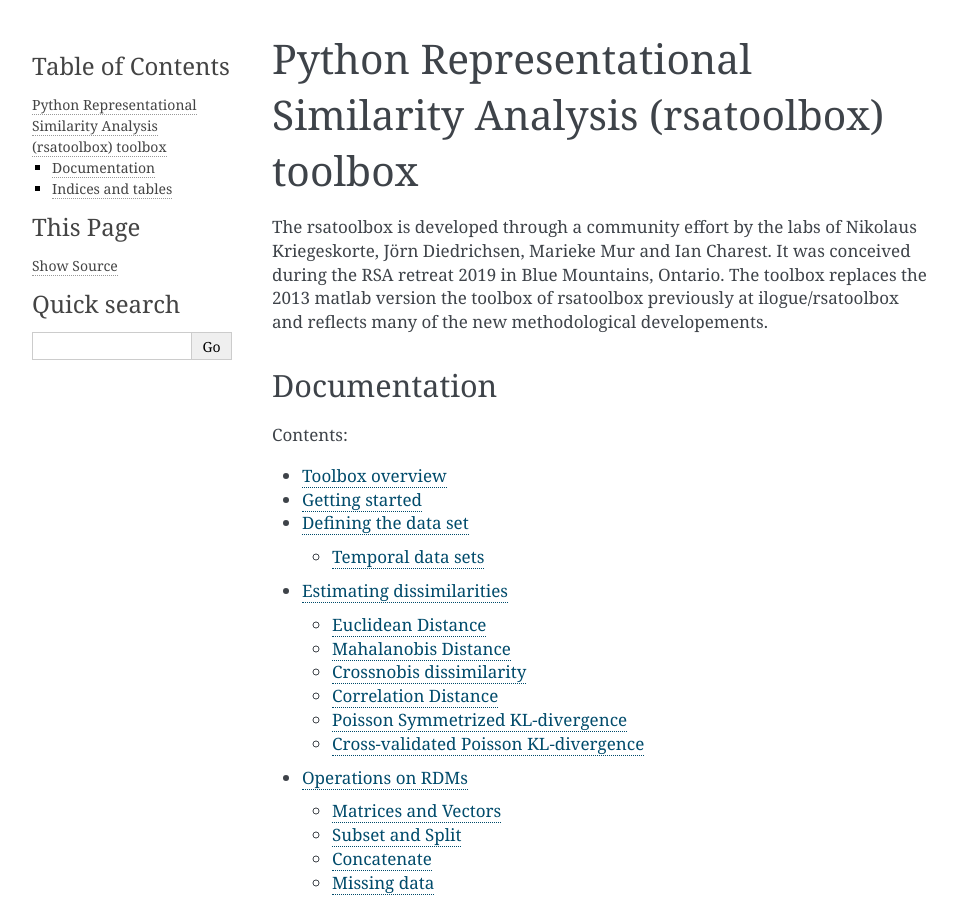
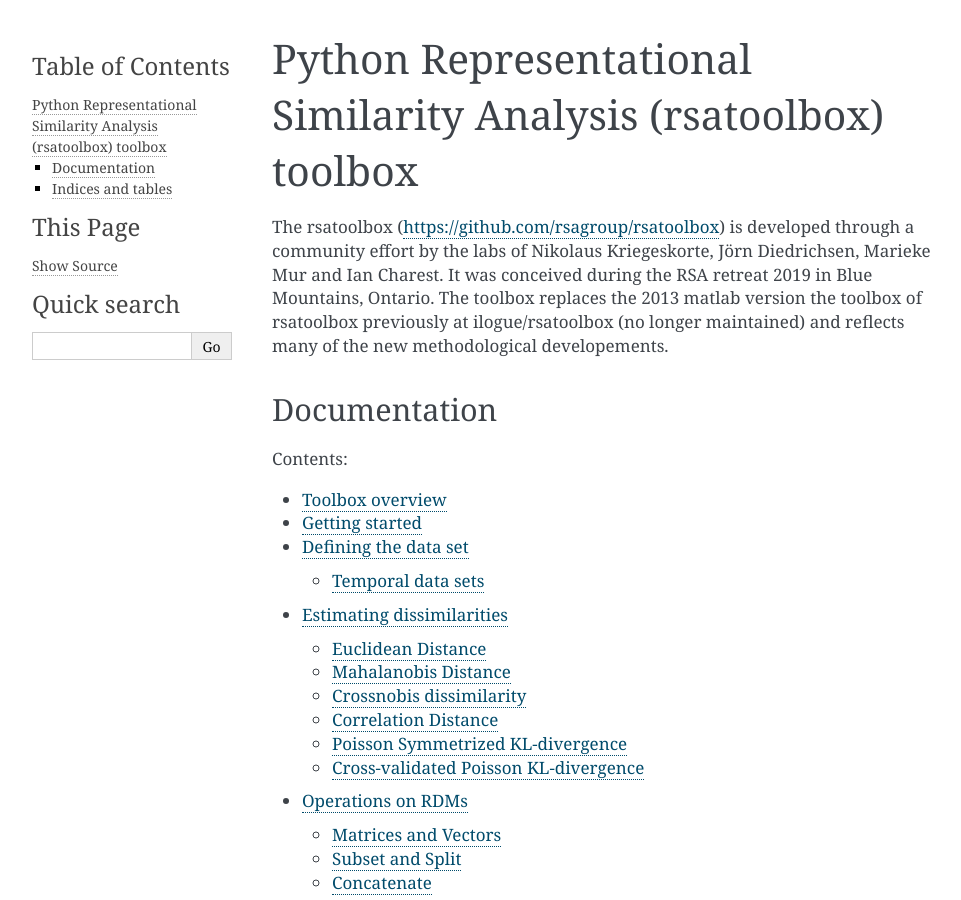
Before and after one commit to rsagroup/rsatoolbox, a Sphinx documentation site: the page built from docs/source/index.rst, in a window 1280 px wide and 900 px high. Shown: the whole window, without its empty margins (148-1109 px from the left). Built offline with Sphinx 7.4.7, drawn with Linux system fonts in a browser that asks for light colours.

Commit message:
Adds repo to docs

```diff
--- a/docs/source/index.rst
+++ b/docs/source/index.rst
@@ -2,7 +2,7 @@
 Python Representational Similarity Analysis (rsatoolbox) toolbox
 ****************************************************************
 
-The rsatoolbox is developed through a community effort by the labs of Nikolaus Kriegeskorte, Jörn Diedrichsen, Marieke Mur and Ian Charest. It was conceived during the RSA retreat 2019 in Blue Mountains, Ontario. The toolbox replaces the 2013 matlab version the toolbox of rsatoolbox previously at ilogue/rsatoolbox and reflects many of the new methodological developements.
+The rsatoolbox (https://github.com/rsagroup/rsatoolbox) is developed through a community effort by the labs of Nikolaus Kriegeskorte, Jörn Diedrichsen, Marieke Mur and Ian Charest. It was conceived during the RSA retreat 2019 in Blue Mountains, Ontario. The toolbox replaces the 2013 matlab version the toolbox of rsatoolbox previously at ilogue/rsatoolbox (no longer maintained) and reflects many of the new methodological developements.
 
 
 Documentation
```
